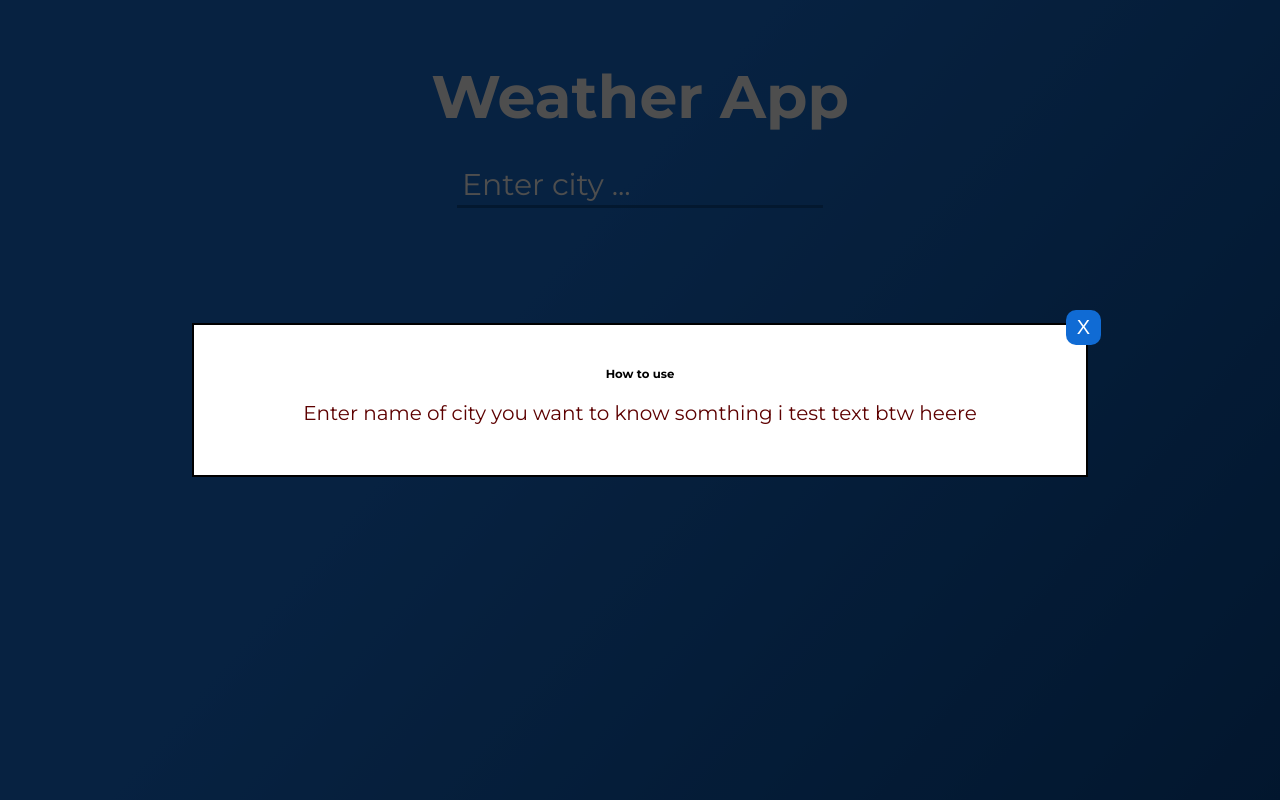
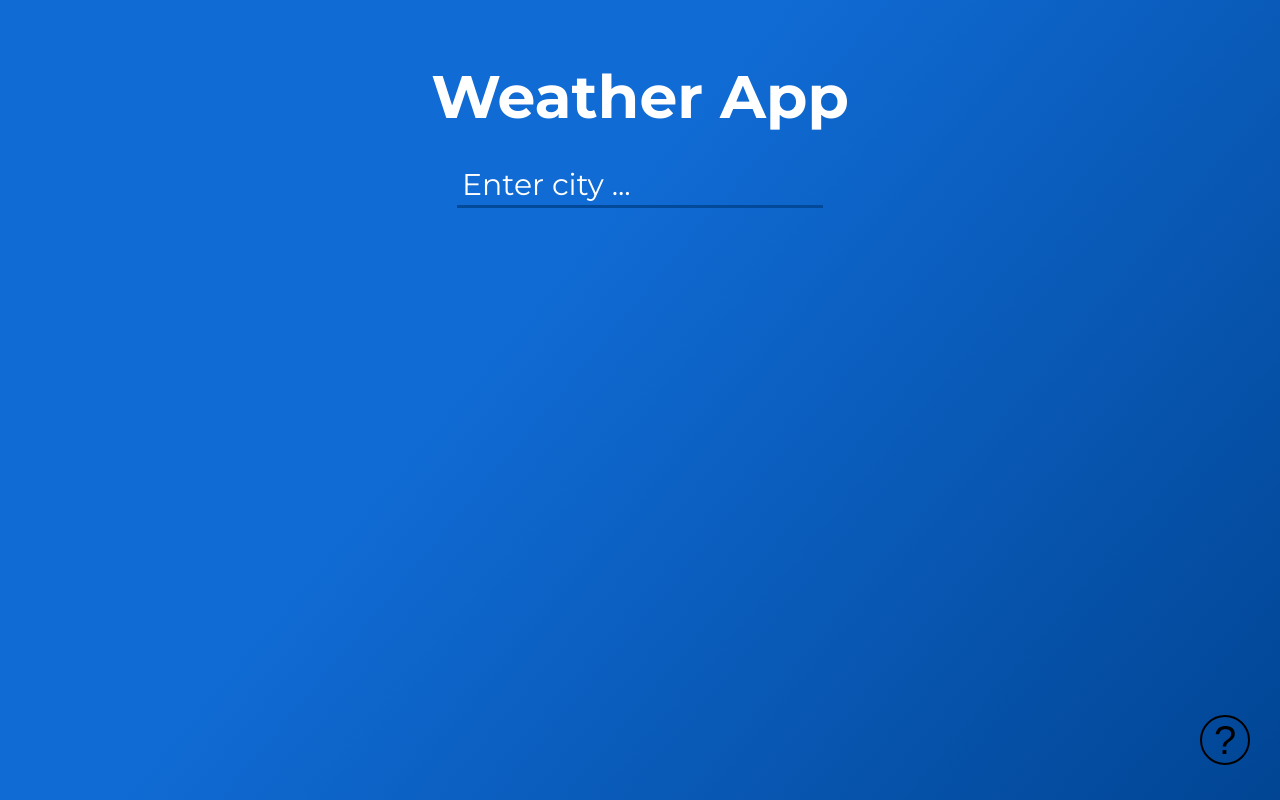
Before and after one commit to Syljon/weatherapp, a React (Create React App) app: page / in a window 1280 px wide. Built offline with nearby package versions, Linux system fonts and the light colour scheme.

Commit message:
Create HelpIcon and add logic to show and hide ModalHowToUse

```diff
--- a/src/components/App/App.css
+++ b/src/components/App/App.css
@@ -6,6 +6,7 @@
   overflow: auto;
   padding-bottom: 2rem;
   background: linear-gradient(130deg, #106bd4 40%, #014594);
+  position: relative;
 }
 .App-heading {
   font-size: 3.5rem;
--- a/src/components/App/App.js
+++ b/src/components/App/App.js
@@ -7,6 +7,7 @@ import Form from "../Form/Form";
 import CityWeatherCard from "../CityWeatherCard/CityWeatherCard";
 import ErrorMessage from "../ErrorMessage/ErrorMessage";
 import ModalHowToUse from "../ModalHowToUse/ModalHowToUse";
+import HelpIcone from "../HelpIcone/HelpIcone";
 import "./App.css";
 
 class App extends Component {
@@ -23,7 +24,7 @@ class App extends Component {
   };
   render() {
     const { searchCityName } = this.state;
-    const { cityName, error } = this.props;
+    const { cityName, error, showHowToUse } = this.props;
     return (
       <div className="App">
         <h1 className="App-heading">Weather App</h1>
@@ -34,13 +35,17 @@ class App extends Component {
         />
         {cityName ? <CityWeatherCard /> : null}
         {error ? <ErrorMessage /> : null}
-        <ModalHowToUse />
+        {showHowToUse ? <ModalHowToUse /> : <HelpIcone />}
       </div>
     );
   }
 }
 const mapStateToProps = state => {
-  return { cityName: state.cityName, error: state.error };
+  return {
+    cityName: state.cityName,
+    error: state.error,
+    showHowToUse: state.showHowToUse
+  };
 };
 
 const mapDispatchToProps = dispatch => {
@@ -52,7 +57,8 @@ const mapDispatchToProps = dispatch => {
 
 App.propTypes = {
   cityName: PropTypes.string,
-  error: PropTypes.bool
+  error: PropTypes.bool,
+  showHowToUse: PropTypes.bool
 };
 
 export default connect(
--- a/src/components/CityWeatherCard/CityWeatherCard.css
+++ b/src/components/CityWeatherCard/CityWeatherCard.css
@@ -10,7 +10,7 @@ h2 {
   margin: 0 0 1rem;
   font-size: 2rem;
 }
-button {
+.showMore {
   position: absolute;
   top: 20px;
   left: 20px;
--- a/src/components/CityWeatherCard/CityWeatherCard.js
+++ b/src/components/CityWeatherCard/CityWeatherCard.js
@@ -49,7 +49,7 @@ class CityWeatherCard extends Component {
         <h2>{cityName}</h2>
         <h2>{temperature} &deg;C</h2>
         <h2>{weatherDescription}</h2>
-        <button onClick={this.onClickHandler}>
+        <button className="showMore" onClick={this.onClickHandler}>
           {this.state.show ? `Hide` : `Show`}
         </button>
         {this.state.show ? moreInfo : null}
--- /dev/null
+++ b/src/components/HelpIcone/HelpIcone.css
@@ -0,0 +1,17 @@
+.HelpIcone {
+  position: fixed;
+  right: 5px;
+  bottom: 10px;
+  width: 50px;
+  height: 50px;
+  border: 2px solid black;
+  background-color: transparent;
+  border-radius: 50%;
+  font-size: 4rem;
+}
+@media (min-width: 500px) {
+  .HelpIcone {
+    right: 30px;
+    bottom: 35px;
+  }
+}
--- /dev/null
+++ b/src/components/HelpIcone/HelpIcone.js
@@ -0,0 +1,23 @@
+import React from "react";
+import { connect } from "react-redux";
+import * as actions from "../../store/actions";
+import "./HelpIcone.css";
+const HelpIcone = props => {
+  return (
+    <button className="HelpIcone" onClick={props.showModal}>
+      ?
+    </button>
+  );
+};
+const mapDispatchToProps = dispatch => {
+  return {
+    showModal: () => {
+      console.log("DDDD");
+      dispatch(actions.changeHowtoUseVisibility());
+    }
+  };
+};
+export default connect(
+  null,
+  mapDispatchToProps
+)(HelpIcone);
--- a/src/components/ModalHowToUse/ModalHowToUse.js
+++ b/src/components/ModalHowToUse/ModalHowToUse.js
@@ -1,10 +1,14 @@
 import React from "react";
+import { connect } from "react-redux";
+import * as actions from "../../store/actions";
 import "./ModalHowToUse.css";
-const ModalHowToUse = () => {
+const ModalHowToUse = props => {
   return (
     <div className="ModalHowToUse">
       <div className="Modal">
-        <button className="btn">X</button>
+        <button onClick={props.closeModal} className="btn">
+          X
+        </button>
         <h3>How to use</h3>
         <p>
           Enter name of city you want to know somthing i test text btw heere
@@ -14,4 +18,12 @@ const ModalHowToUse = () => {
   );
 };
 
-export default ModalHowToUse;
+const mapDispatchToProps = dispatch => {
+  return {
+    closeModal: () => dispatch(actions.changeHowtoUseVisibility())
+  };
+};
+export default connect(
+  null,
+  mapDispatchToProps
+)(ModalHowToUse);
--- a/src/store/actionTypes.js
+++ b/src/store/actionTypes.js
@@ -1,4 +1,4 @@
 export const FETCH_DATA_SUCCESS = "FETCH_DATA_SUCCESS";
 export const FETCH_DATA_FAIL = "FETCH_DATA_FAIL";
 export const CLEAR_STORE = "CLEAR_STORE";
-export const HOW_TO_USE_SWITCH = "HOW_TO_USE_SWITCH";
+export const CHANGE_HOW_TO_USE_VISIBILITY = "CHANGE_HOW_TO_USE_VISIBILITY";
--- a/src/store/actions.js
+++ b/src/store/actions.js
@@ -29,3 +29,7 @@ export const fetchDataFAIL = err => {
 export const clearStore = () => {
   return { type: actionTypes.CLEAR_STORE };
 };
+
+export const changeHowtoUseVisibility = () => {
+  return { type: actionTypes.CHANGE_HOW_TO_USE_VISIBILITY };
+};
--- a/src/store/reducers.js
+++ b/src/store/reducers.js
@@ -1,5 +1,5 @@
 import * as actionTypes from "./actionTypes";
-const initialState = {};
+const initialState = { showHowToUse: false };
 
 const reducer = (state = initialState, action) => {
   switch (action.type) {
@@ -21,6 +21,8 @@ const reducer = (state = initialState, action) => {
       };
     case actionTypes.FETCH_DATA_FAIL:
       return { ...state, error: true };
+    case actionTypes.CHANGE_HOW_TO_USE_VISIBILITY:
+      return { ...state, showHowToUse: !state.showHowToUse };
     case actionTypes.CLEAR_STORE:
       return initialState;
     default:
```
